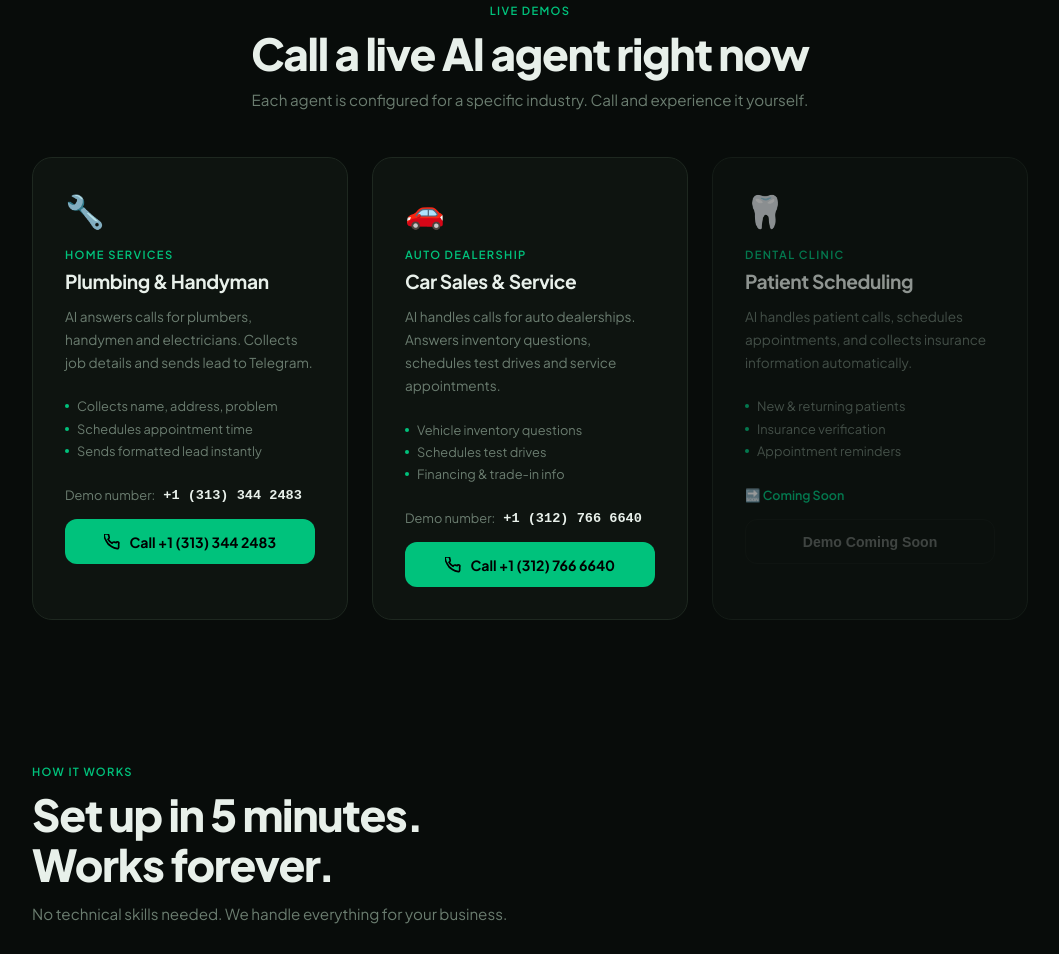
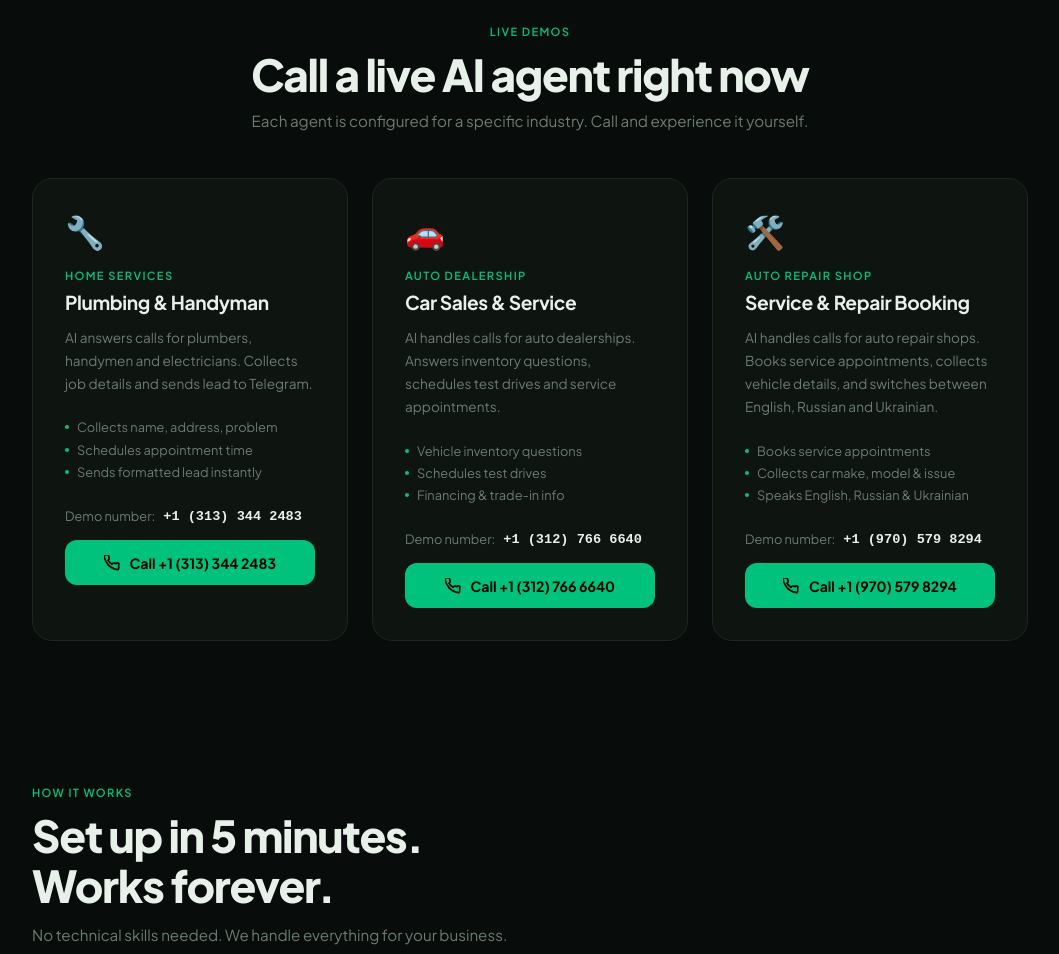
Before and after one commit to edshmanov/callmind-landing, a plain HTML site: page index.html in a window 1280 px wide. Shown: the part 1688-2642 px from the top of the page, without its empty margins (110-1169 px from the left). Drawn offline with Linux system fonts and the light colour scheme.

Commit message:
Update index.html

```diff
--- a/index.html
+++ b/index.html
@@ -1,4 +1,4 @@
-<!DOCTYPE html>
+!DOCTYPE html>
 <html lang="en">
 <head>
 <meta charset="UTF-8">
@@ -232,21 +232,22 @@ footer a{color:var(--green);text-decoration:none}
       </a>
     </div>
 
-    <!-- Dental - Coming Soon -->
-    <div class="demo-card" style="opacity:.6">
-      <div class="demo-icon">🦷</div>
-      <div class="demo-niche">Dental Clinic</div>
-      <h3>Patient Scheduling</h3>
-      <p>AI handles patient calls, schedules appointments, and collects insurance information automatically.</p>
+    <!-- Auto Repair Shop -->
+    <div class="demo-card">
+      <div class="demo-icon">🛠️</div>
+      <div class="demo-niche">Auto Repair Shop</div>
+      <h3>Service & Repair Booking</h3>
+      <p>AI handles calls for auto repair shops. Books service appointments, collects vehicle details, and switches between English, Russian and Ukrainian.</p>
       <ul class="demo-features">
-        <li>New & returning patients</li>
-        <li>Insurance verification</li>
-        <li>Appointment reminders</li>
+        <li>Books service appointments</li>
+        <li>Collects car make, model & issue</li>
+        <li>Speaks English, Russian & Ukrainian</li>
       </ul>
-      <div class="demo-number" style="color:var(--green);font-size:.78rem;font-weight:600">🔜 Coming Soon</div>
-      <button class="call-btn secondary" disabled style="opacity:.4;cursor:not-allowed">
-        Demo Coming Soon
-      </button>
+      <div class="demo-number">Demo number: <strong>+1 (970) 579 8294</strong></div>
+      <a href="tel:+19705798294" class="call-btn primary">
+        <svg viewBox="0 0 24 24" fill="none" stroke="currentColor" stroke-width="2.5"><path d="M22 16.92v3a2 2 0 01-2.18 2 19.79 19.79 0 01-8.63-3.07A19.5 19.5 0 013.07 9.81 19.79 19.79 0 01.06 1.18 2 2 0 012 0h3a2 2 0 012 1.72c.127.96.361 1.903.7 2.81a2 2 0 01-.45 2.11L6.09 7.91a16 16 0 006 6l1.27-1.27a2 2 0 012.11-.45c.907.339 1.85.573 2.81.7A2 2 0 0122 14.92z"/></svg>
+        Call +1 (970) 579 8294
+      </a>
     </div>
 
   </div>
```
